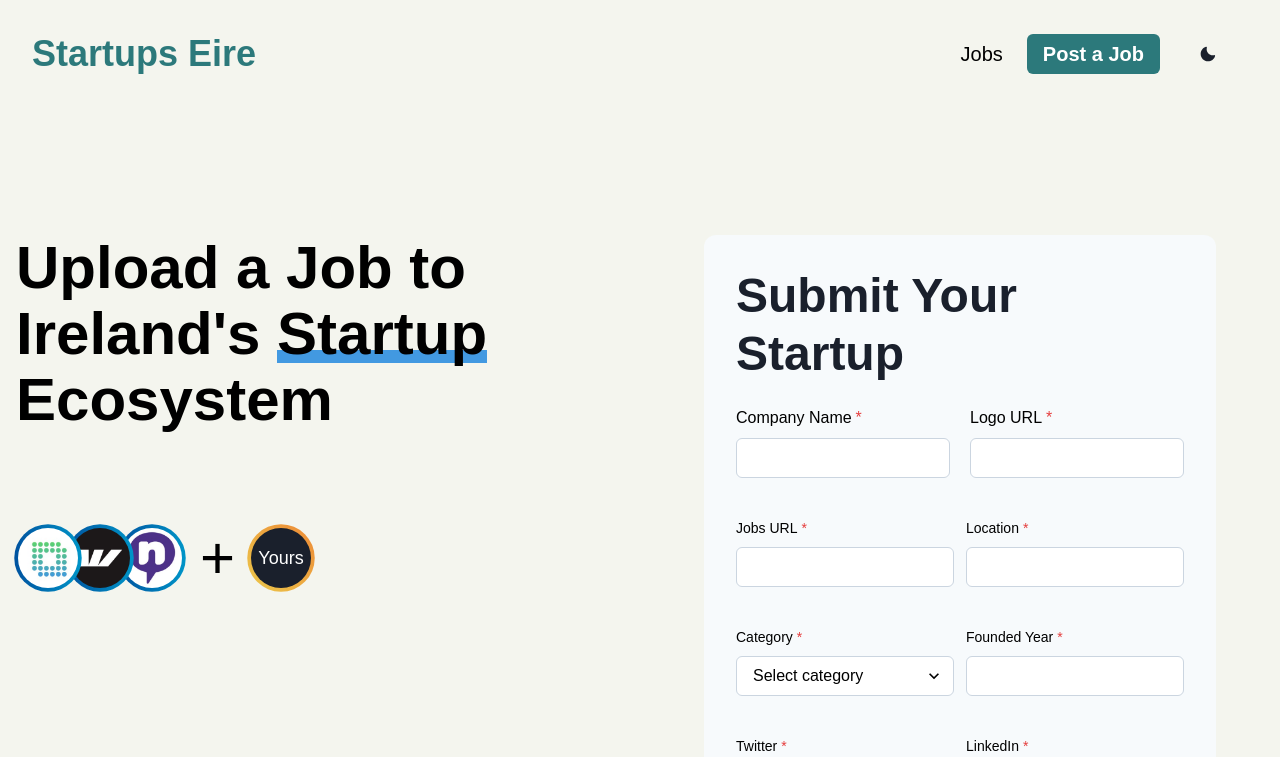
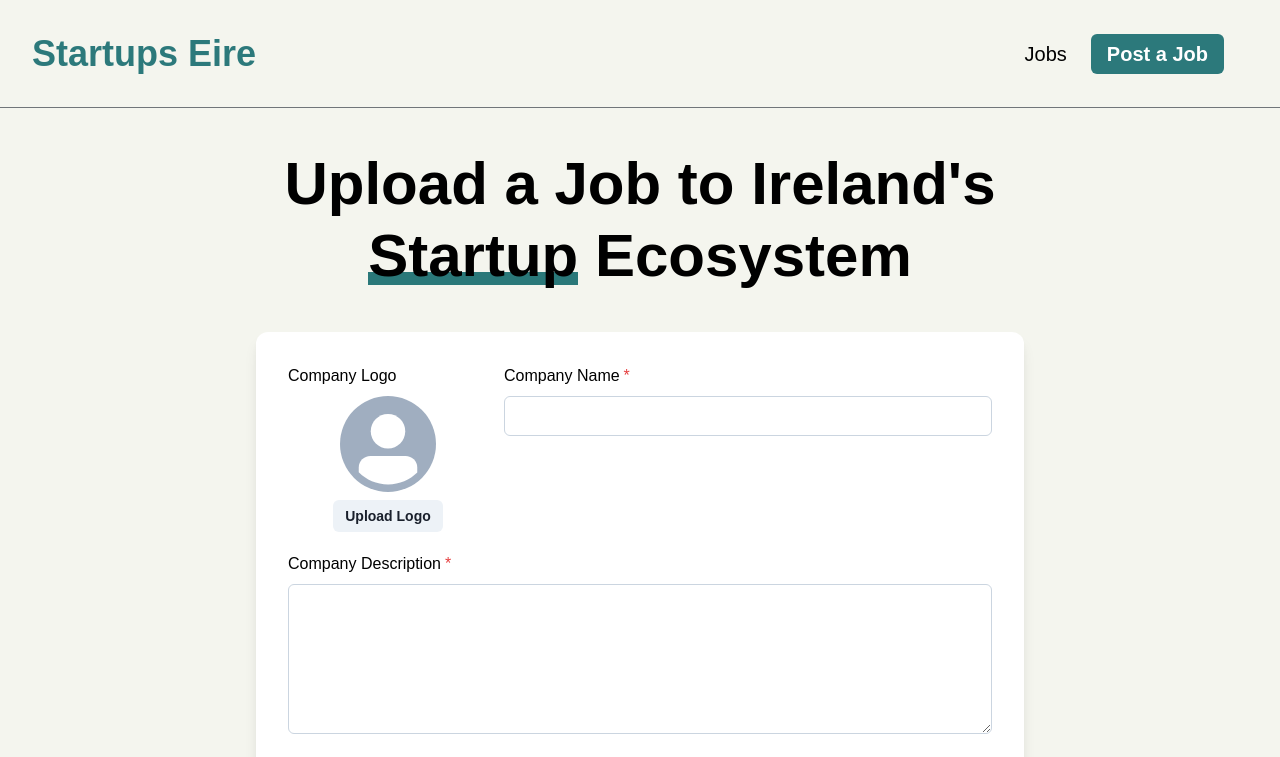
Before and after one commit to evangordo/startups_eire, a Next.js app: page /uploadStartup in a window 1280 px wide. Shown: the top 757 px of the page. Built offline with nearby package versions, Linux system fonts and the light colour scheme; a web font is replaced by a local one.

Commit message:
working on upload jobs

```diff
--- a/src/app/components/form.tsx
+++ b/src/app/components/form.tsx
@@ -9,13 +9,16 @@
   Select,
   SimpleGrid,
   Heading,
+  Textarea,
+  Flex,
+  Avatar,
 } from "@chakra-ui/react";
 import { submitStartup } from "../lib/actions";
 
 const StartupForm = () => {
   const [formData, setFormData] = useState({
     companyName: "",
-    logoUrl: "",
+    logo: null,
     jobsUrl: "",
     location: "",
     category: "",
@@ -23,22 +26,41 @@
     description: "",
     linkedin: "",
     twitter: "",
+    jobDescription: "",
+    applicationLink: "",
+    remoteFriendly: false,
+    email: "",
   });
+  const [previewUrl, setPreviewUrl] = useState<string | null>(null);
 
   const handleChange = (
     e: React.ChangeEvent<HTMLInputElement | HTMLSelectElement>
   ) => {
+    const { name, value, type, checked } = e.target;
     setFormData({
       ...formData,
-      [e.target.name]: e.target.value,
+      [name]: type === "checkbox" ? checked : value,
     });
+  };
+
+  const handleFileChange = (e: React.ChangeEvent<HTMLInputElement>) => {
+    const file = e.target.files?.[0];
+    if (file) {
+      setFormData({ ...formData, logo: file });
+      const url = URL.createObjectURL(file);
+      setPreviewUrl(url);
+    }
   };
 
   const handleSubmit = async (e: React.FormEvent<HTMLFormElement>) => {
     e.preventDefault();
     const formDataToSubmit = new FormData();
     Object.entries(formData).forEach(([key, value]) => {
-      formDataToSubmit.append(key, value);
+      if (key === "logo" && value) {
+        formDataToSubmit.append("logo", value);
+      } else {
+        formDataToSubmit.append(key, String(value));
+      }
     });
     try {
       const response = await submitStartup(formDataToSubmit);
@@ -51,23 +73,43 @@
   return (
     <>
       <Box
-        bg={"gray.50"}
+        bg={"white"}
         rounded={"xl"}
         p={{ base: 4, sm: 6, md: 8 }}
-        maxW={{ lg: "lg" }}
+        maxW={{ base: "90vw", sm: "80vw", md: "70vw", lg: "60vw" }}
+        mx="auto"
+        w="full"
+        boxShadow="lg"
       >
-        <Heading
-          color={"gray.800"}
-          lineHeight={1.2}
-          fontSize={{ base: "2xl", sm: "3xl", md: "4xl", lg: "5xl" }}
-          mb={6}
+        <form onSubmit={handleSubmit}>
+          <VStack spacing={5} align="stretch" width="100%">
+            <Flex gap={4} align="flex-start">
+              <FormControl width="200px">
+                <FormLabel color="black" htmlFor="logo" fontSize="md">
+                  Company Logo
+                </FormLabel>
+                <Flex direction="column" align="center">
+                  <Avatar size="xl" src={previewUrl || undefined} mb={2} />
+                  <Input
+                    type="file"
+                    name="logo"
+                    accept="image/*"
+                    onChange={handleFileChange}
+                    display="none"
+                    id="logo-upload"
+                  />
+                  <Button
+                    as="label"
+                    htmlFor="logo-upload"
+                    colorScheme="gray"
+                    size="sm"
+                    cursor="pointer"
                   >
-          Submit Your Startup
-        </Heading>
-        <form onSubmit={handleSubmit}>
-          <VStack spacing={10} align="stretch">
-            <SimpleGrid columns={2} spacing={5}>
-              <FormControl isRequired>
+                    Upload Logo
+                  </Button>
+                </Flex>
+              </FormControl>
+              <FormControl isRequired flex="1">
                 <FormLabel color="black" htmlFor="companyName" fontSize="md">
                   Company Name
                 </FormLabel>
@@ -81,142 +123,83 @@
                   onChange={handleChange}
                 />
               </FormControl>
+            </Flex>
 
             <FormControl isRequired>
-                <FormLabel color="black" htmlFor="logoUrl" fontSize="md">
-                  Logo URL
+              <FormLabel color="black" htmlFor="description" fontSize="md">
+                Company Description
+              </FormLabel>
+              <Textarea
+                borderWidth="1px"
+                borderColor="gray.300"
+                bg="white"
+                color="black"
+                name="description"
+                value={formData.description}
+                onChange={handleChange}
+                minH="150px"
+              />
+            </FormControl>
+
+            <FormControl isRequired>
+              <FormLabel color="black" htmlFor="jobDescription" fontSize="md">
+                Job Description
+              </FormLabel>
+              <Textarea
+                borderWidth="1px"
+                borderColor="gray.300"
+                bg="white"
+                color="black"
+                name="jobDescription"
+                value={formData.jobDescription}
+                onChange={handleChange}
+                minH="200px"
+              />
+            </FormControl>
+
+            <FormControl isRequired>
+              <FormLabel color="black" htmlFor="applicationLink" fontSize="md">
+                Application Link
               </FormLabel>
               <Input
                 borderWidth="1px"
                 borderColor="gray.300"
-                  borderRadius="md"
                 bg="white"
                 color="black"
-                  name="logoUrl"
+                name="applicationLink"
                 type="url"
-                  value={formData.logoUrl}
+                value={formData.applicationLink}
                 onChange={handleChange}
               />
             </FormControl>
-            </SimpleGrid>
 
-            <SimpleGrid columns={2} spacing={3}>
-              <FormControl isRequired>
-                <FormLabel color="black" htmlFor="jobsUrl" fontSize="sm">
-                  Jobs URL
+            <FormControl>
+              <FormLabel color="black" htmlFor="remoteFriendly" fontSize="md">
+                Remote Friendly
               </FormLabel>
               <Input
-                  color="black"
-                  borderWidth="1px"
-                  borderColor="gray.300"
-                  borderRadius="md"
-                  bg="white"
-                  name="logoUrl"
-                  type="url"
-                  value={formData.jobsUrl}
+                type="checkbox"
+                name="remoteFriendly"
+                checked={formData.remoteFriendly}
                 onChange={handleChange}
               />
             </FormControl>
 
             <FormControl isRequired>
-                <FormLabel color="black" htmlFor="location" fontSize="sm">
-                  Location
+              <FormLabel color="black" htmlFor="email" fontSize="md">
+                Email Address
               </FormLabel>
               <Input
-                  color="black"
                 borderWidth="1px"
                 borderColor="gray.300"
-                  borderRadius="md"
                 bg="white"
-                  type="url"
-                  name="location"
-                  value={formData.location}
+                color="black"
+                name="email"
+                type="email"
+                value={formData.email}
                 onChange={handleChange}
               />
             </FormControl>
-            </SimpleGrid>
-
-            <SimpleGrid columns={2} spacing={3}>
-              <FormControl isRequired>
-                <FormLabel color="black" htmlFor="category" fontSize="sm">
-                  Category
-                </FormLabel>
-                <Select
-                  color="black"
-                  borderWidth="1px"
-                  borderColor="gray.300"
-                  borderRadius="md"
-                  bg="white"
-                  name="category"
-                  type="url"
-                  value={formData.category}
-                  onChange={handleChange}
-                  placeholder="Select category"
-                >
-                  <option value="fintech">Fintech</option>
-                  <option value="healthtech">Healthtech</option>
-
-                  <option value="edtech">Edtech</option>
-                  <option value="ecommerce">E-commerce</option>
-                  <option value="other">Other</option>
-                </Select>
-              </FormControl>
-
-              <FormControl isRequired>
-                <FormLabel color="black" htmlFor="founded" fontSize="sm">
-                  Founded Year
-                </FormLabel>
-                <Input
-                  color="black"
-                  borderColor="gray.300"
-                  borderWidth="1px"
-                  borderRadius="md"
-                  bg="white"
-                  name="founded"
-                  type="number"
-                  value={formData.founded}
-                  onChange={handleChange}
-                  min="1900"
-                  max={new Date().getFullYear()}
-                />
-              </FormControl>
-            </SimpleGrid>
-
-            <SimpleGrid columns={2} spacing={3}>
-              <FormControl isRequired>
-                <FormLabel color="black" htmlFor="twitter" fontSize="sm">
-                  Twitter
-                </FormLabel>
-                <Input
-                  color="black"
-                  borderColor="gray.300"
-                  borderWidth="1px"
-                  borderRadius="md"
-                  bg="white"
-                  name="twitter"
-                  type="url"
-                  value={formData.twitter}
-                  onChange={handleChange}
-                />
-              </FormControl>
-
-              <FormControl isRequired>
-                <FormLabel color="black" htmlFor="linkedin" fontSize="sm">
-                  LinkedIn
-                </FormLabel>
-                <Input
-                  color="black"
-                  borderColor="gray.300"
-                  borderWidth="1px"
-                  borderRadius="md"
-                  bg="white"
-                  name="linkedin"
-                  type="url"
-                  value={formData.linkedin}
-                  onChange={handleChange}
-                />
-              </FormControl>
-            </SimpleGrid>
 
             <Button
               type="submit"
--- a/src/app/components/navbar.tsx
+++ b/src/app/components/navbar.tsx
@@ -1,5 +1,12 @@
 "use client";
-import { Flex, Heading, Text, Button, useColorMode } from "@chakra-ui/react";
+import {
+  Flex,
+  Heading,
+  Text,
+  Button,
+  useColorMode,
+  Divider,
+} from "@chakra-ui/react";
 
 import Link from "next/link";
 import { MoonIcon, SunIcon } from "@chakra-ui/icons";
@@ -7,6 +14,7 @@
 export default function Navbar() {
   const { colorMode, toggleColorMode } = useColorMode();
   return (
+    <>
       <Flex
         justifyContent="space-between"
         flexDirection="row"
@@ -34,11 +42,13 @@
             </Button>
           </Link>
 
-        {/* <Box mr={6}> */}
+          {/* <Box mr={6}>
           <Button onClick={toggleColorMode} variant="ghost" mr={4} size="md">
             {colorMode === "light" ? <MoonIcon /> : <SunIcon />}
-        </Button>
+          </Button> */}
         </Flex>
       </Flex>
+      <Divider borderColor="gray.800" />
+    </>
   );
 }
--- a/src/app/uploadStartup/page.tsx
+++ b/src/app/uploadStartup/page.tsx
@@ -7,9 +7,6 @@
   Heading,
   Text,
   Container,
-  SimpleGrid,
-  Avatar,
-  AvatarGroup,
   useBreakpointValue,
 } from "@chakra-ui/react";
 import StartupForm from "../components/form";
@@ -21,18 +18,19 @@
 ];
 const UploadStartup = () => {
   return (
-    <Box position={"relative"}>
+    <Box position={"relative"} minH="100vh" py={10}>
       <Container
-        as={SimpleGrid}
-        maxW={"7xl"}
-        columns={{ base: 1, md: 2 }}
-        spacing={{ base: 10, lg: 32 }}
-        py={{ base: 10, sm: 20, lg: 32 }}
+        maxW="7xl"
+        mx="auto"
+        px={{ base: 4, sm: 6, lg: 8 }}
+        display="flex"
+        flexDirection="column"
+        alignItems="center"
       >
-        <Stack spacing={{ base: 10, md: 20 }}>
+        <Stack spacing={{ base: 10, md: 20 }} align="center" maxW="4xl" mb={10}>
           <Heading
-            lineHeight={1.1}
             fontSize={{ base: "3xl", sm: "4xl", md: "5xl", lg: "6xl" }}
+            textAlign="center"
           >
             Upload a Job to Ireland's{" "}
             <Text
@@ -45,7 +43,7 @@
                 position: "absolute",
                 bottom: 1,
                 left: 0,
-                bg: "blue.400",
+                bg: "#2a7879",
                 zIndex: -1,
               }}
             >
@@ -53,31 +51,7 @@
             </Text>{" "}
             Ecosystem
           </Heading>
-          <Stack direction={"row"} spacing={4} align={"center"}>
-            <AvatarGroup>
-              {STARTUP_LOGOS.map((avatar) => (
-                <Avatar
-                  key={avatar.name}
-                  name={avatar.name}
-                  src={avatar.url}
-                  size={useBreakpointValue({ base: "md", md: "lg" })}
-                  position={"relative"}
-                  zIndex={2}
-                  _before={{
-                    content: '""',
-                    width: "full",
-                    height: "full",
-                    rounded: "full",
-                    transform: "scale(1.125)",
-                    bgGradient: "linear(to-r, #00529F, #0095C8)",
-                    position: "absolute",
-                    zIndex: -1,
-                    top: 0,
-                    left: 0,
-                  }}
-                />
-              ))}
-            </AvatarGroup>
+          {/* <Stack direction={"row"} spacing={4} align={"center"}>
             <Text fontFamily={"heading"} fontSize={{ base: "4xl", md: "6xl" }}>
               +
             </Text>
@@ -98,7 +72,7 @@
                 height: "full",
                 rounded: "full",
                 transform: "scale(1.125)",
-                bgGradient: "linear(to-bl, orange.400,yellow.400)",
+                bgGradient: "linear(to-bl, green.400,yellow.400)",
                 position: "absolute",
                 zIndex: -1,
                 top: 0,
@@ -107,9 +81,12 @@
             >
               Yours
             </Flex>
-          </Stack>
+          </Stack> */}
         </Stack>
-        <StartupForm />
+
+        <Box w="full" maxW="4xl" mx="auto">
+          <StartupForm />
+        </Box>
       </Container>
     </Box>
   );
```
Also changed, not shown: 1 other file (tests, documents, lock files or other folders). Lines whose indentation alone changed are shown as unchanged.
